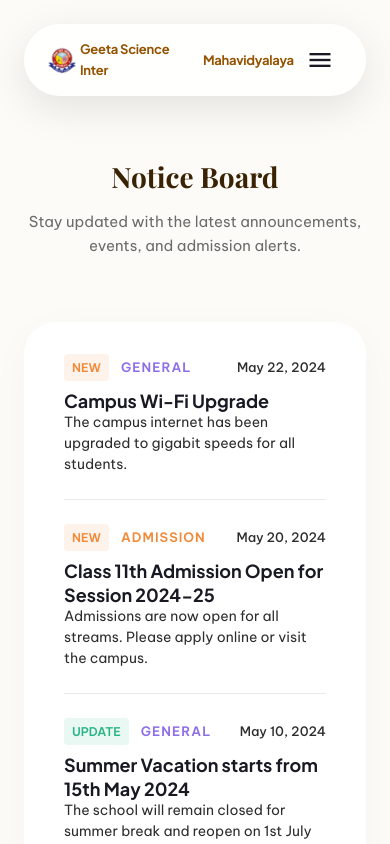
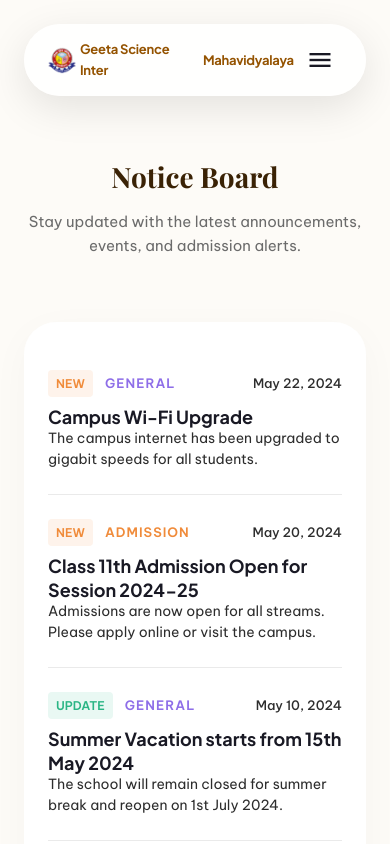
Before and after one commit to Subhampas1/geetascienceintercollege, a React (Vite) app: page /notices in a window 390 px wide. Shown: the top 844 px of the page. Built offline with nearby package versions, Linux system fonts and the light colour scheme; a web font is replaced by a local one.

Commit message:
Fix Notice board padding on mobile

```diff
--- a/src/pages/Notice.jsx
+++ b/src/pages/Notice.jsx
@@ -33,7 +33,7 @@ const Notice = () => {
             backgroundColor: 'white',
             borderRadius: 'var(--radius-xl)',
             boxShadow: '0 10px 40px rgba(0,0,0,0.03)',
-            padding: '8px 40px',
+            padding: '24px',
             maxHeight: '600px',
             overflowY: 'auto'
           }}>
```
